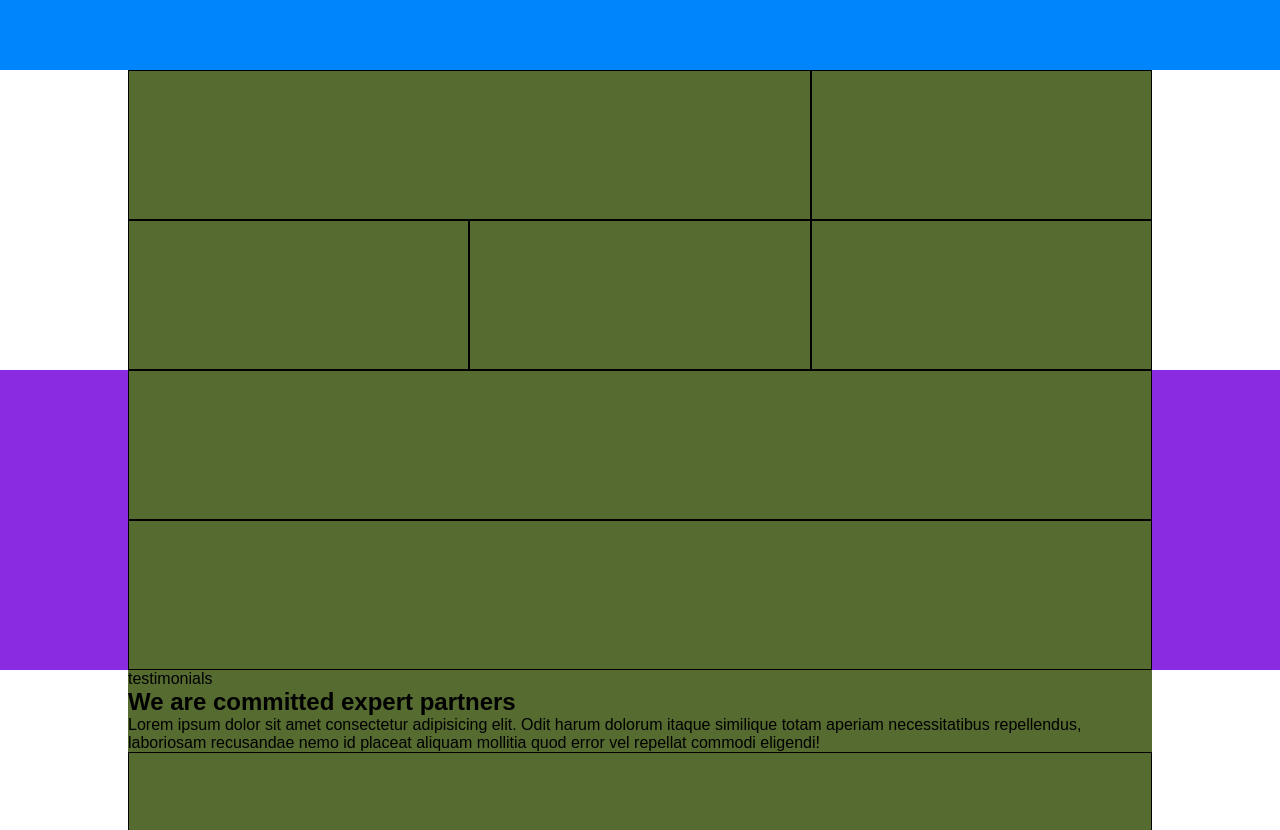
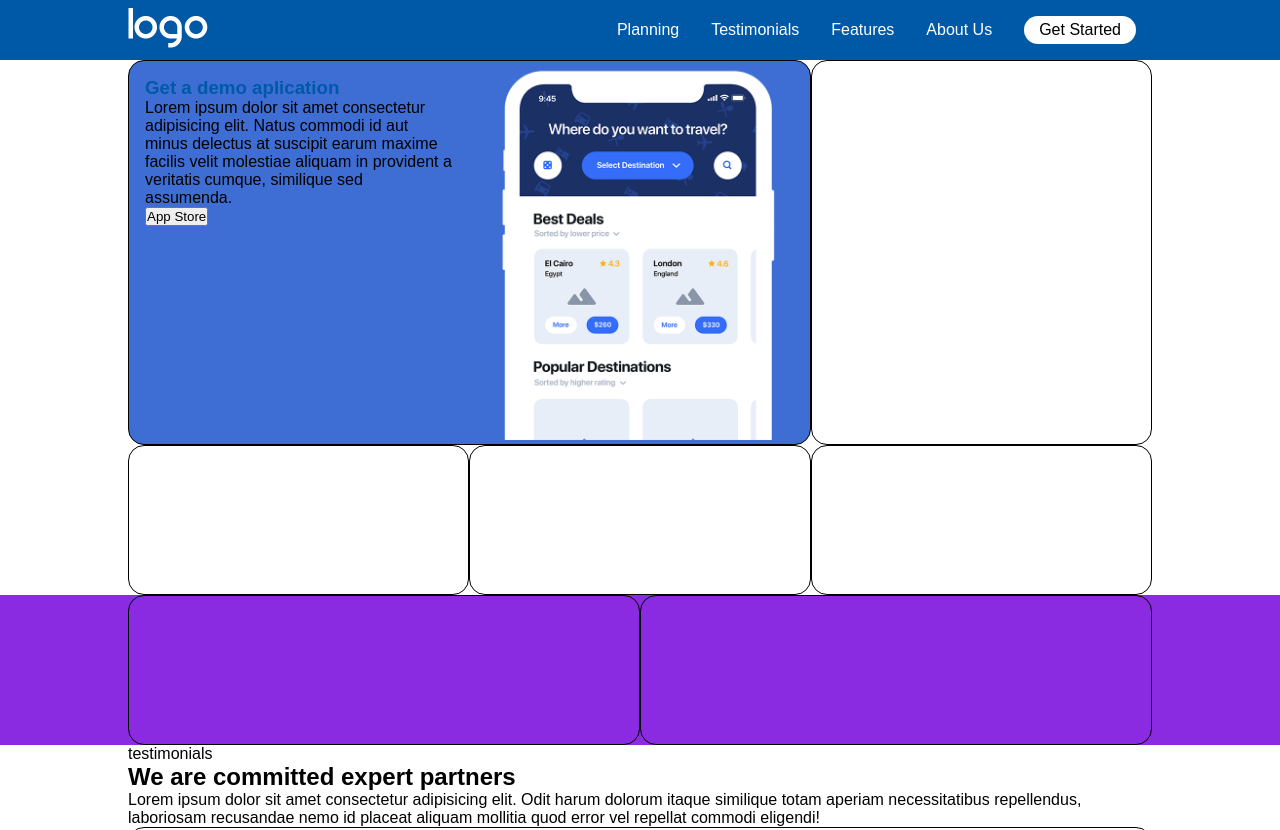
Before and after one commit to Nicowski25/htmlcss-responsive-layout, a plain HTML site: page index.html in a window 1280 px wide. Shown: the top 830 px of the page. Drawn offline with Linux system fonts and the light colour scheme.

Commit message:
header and starting demo section

```diff
--- a/index.html
+++ b/index.html
@@ -12,6 +12,22 @@
 <!-- #region header -->
 
     <header id="site-header">
+        <div class="h-container d-flex">
+            <div id="logo">
+                <img src="./img/logo.png" alt="Logo">
+            </div>
+            <div>
+                <ul class="d-flex ls-none">
+                    <li>Planning</li>
+                    <li>Testimonials</li>
+                    <li>Features</li>
+                    <li>About Us</li>
+                    <li>
+                        <button class="btn-gs">Get Started</button>
+                    </li>
+                </ul>
+            </div>
+        </div>
     </header>
 
 <!-- #endregion header -->
@@ -22,19 +38,31 @@
         <section id="demo">
             <div class="container">
                 <div class="d-flex wrap">
-                    <div class="card col-8"></div>
-                    <div class="card col-4"></div>
-                    <div class="card col-4"></div>
-                    <div class="card col-4"></div>
-                    <div class="card col-4"></div>
+                    <div class="card bgc-p col-12 col-md-8 col-lg-8 d-flex">
+                        <div id="demoapp" class="col-6">
+                            <h3>Get a demo aplication</h3>
+                            <p>Lorem ipsum dolor sit amet consectetur adipisicing elit. Natus commodi id aut minus delectus at suscipit earum maxime facilis velit molestiae aliquam in provident a veritatis cumque, similique sed assumenda.</p>
+                            <button class="btn-as">App Store</button>
+                        </div>
+                        <div id="phone" class="col-6">
+                            <img src="./img/phone.png" alt="">
+                        </div>
+                    </div>
+
+
+
+                    <div class="card col-12 col-md-4 col-lg-4"></div>
+                    <div class="card col-12 col-md-4 col-lg-4"></div>
+                    <div class="card col-12 col-md-4 col-lg-4"></div>
+                    <div class="card col-12 col-md-4 col-lg-4"></div>
                </div>
             </div>
         </section>
 
         <section id="planning">
-            <div class="container wrap">
-                <div class="card col-6 col-tb-12"></div>
-                <div class="card col-6 col-tb-12"></div>
+            <div class="container d-flex wrap">
+                <div class="card col-12 col-lg-6"></div>
+                <div class="card col-12 col-lg-6"></div>
             </div>
         </section>
 
@@ -54,19 +82,19 @@
         <section id="benefits">
             <h2>benefits of working with us</h2>
             <div class="container d-flex wrap">
-                <div class="card col-4 col-tb-6"></div>
-                <div class="card col-4 col-tb-6"></div>
-                <div class="card col-4 col-tb-6"></div>
-                <div class="card col-4 col-tb-6"></div>
-                <div class="card col-4 col-tb-6"></div>
-                <div class="card col-4 col-tb-6"></div>
+                <div class="card col-12 col-md-6 col-lg-4"></div>
+                <div class="card col-12 col-md-6 col-lg-4"></div>
+                <div class="card col-12 col-md-6 col-lg-4"></div>
+                <div class="card col-12 col-md-6 col-lg-4"></div>
+                <div class="card col-12 col-md-6 col-lg-4"></div>
+                <div class="card col-12 col-md-6 col-lg-4"></div>
             </div>
         </section>
 
         <section id="aboutus">
             <div class="container d-flex">
-                <div class="card col-8"></div>
-                <div class="card col-4"></div>
+                <div class="card col-12 col-md-6 col-lg-6"></div>
+                <div class="card col-12 col-md-6 col-lg-6"></div>
 
             </div>
         </section>
--- a/style.css
+++ b/style.css
@@ -6,8 +6,8 @@
 }
 
 :root {
-    --primary: rgba(151, 146, 228, 1);
-    --secondary: rgba(0, 133, 252, 1);
+    --primary: rgb(62, 110, 212);
+    --secondary: rgb(0, 89, 167);
     --light: rgba(254, 255, 254, 1);
     --dark: rgba(50, 51, 50, 1);
 }
@@ -17,28 +17,99 @@
     background-color: var(--secondary);
 }
 
-.debug .container {
-    background-color: darkolivegreen;
+
+/* #region utilities */
+
+.bgc-p {
+    background-color: var(--primary);
+}
+
+h3 {
+    color: var(--secondary);
 }
 
 .container {
     width: 80%;
     max-width: 1152px;
     margin: auto;
-    background-color: darkslategrey;
+/*     background-color: darkslategrey; */
 }
 
 .card {
-    height: 150px;
-    background-color:darkolivegreen;
+    border-radius: 1rem;
     border: 1px solid black;
+    min-height: 150px;
 }
 
-.col-12,
-.col-8,
-.col-6,
+.col-12 {
+    width: 100%;
+}
+
+.col-8 {
+    width: calc(100%/12 * 8);
+}
+
+.col-6 {
+    width: calc(100%/12 * 8);
+}
+
 .col-4 {
-    width: 100%;
+    width: calc(100%/12 * 8);
+}
+
+.ls-none {
+    list-style: none;
+}
+
+img {
+    max-width: 100%;
+}
+
+.btn-gs {
+    font-size: 1rem;
+    padding: 5px 15px;
+    border-radius: 1rem;
+    border-style: none;
+    background-color: var(--light);
+}
+
+/* #endregion utiities */
+
+/* #region header */
+
+#site-header {
+    max-width: 100%;
+    height: 100%;
+    color: var(--light);
+    background-color: var(--secondary);
+}
+
+.h-container {
+    width: 80%;
+    margin: auto;
+    justify-content: space-between;
+    align-items: center;
+}
+
+ul {
+    align-items: center;
+}
+
+li {
+    margin: 1rem;
+}
+
+/* #endregion header */
+
+/* #region main */
+
+#demoapp {
+    align-items: center;
+    padding: 1rem;
+}
+
+#phone {
+    align-items: end;
 }
 
 #planning,
@@ -47,6 +118,8 @@
     background-color: blueviolet;
     min-height: 150px;
 }
+
+/* #endregion main */
 
 #site-footer {
     background-color: rgba(34, 34, 34, 0.781);
@@ -70,12 +143,20 @@
         width: calc(100%/12 * 4);
     }
 
-    .col-tb-6 {
+    .col-md-12 {
+        width: 100%;
+    }
+
+    .col-md-8 {
+        width: calc(100%/12 * 8);
+    }
+
+    .col-md-6 {
         width: calc(100%/12 * 6);
     }
 
-    .col-tb-12 {
-        width: 100%;
+    .col-md-4 {
+        width: calc(100%/12 * 4);
     }
 
     .d-flex {
@@ -105,13 +186,24 @@
         width: calc(100%/12 * 4);
     }
 
-    .col-tb-12 {
+    .col-lg-12 {
         width: 100%;
+    }
+
+    .col-lg-8 {
+        width: calc(100%/12 * 8);
+    }
+
+    .col-lg-6 {
+        width: calc(100%/12 * 6);
+    }
+
+    .col-lg-4 {
+        width: calc(100%/12 * 4);
     }
 
     .d-flex {
         display: flex;
-        justify-content: center;
     }
 
     .wrap {
```
Also changed, not shown: img/about.jpg (added), img/logo.png (added), img/phone.png (added), img/planning1.png (added), img/planning2.png (added), img/testimonial1.jpg (added), img/testimonial2.jpg (added), img/testimonial3.jpg (added).
